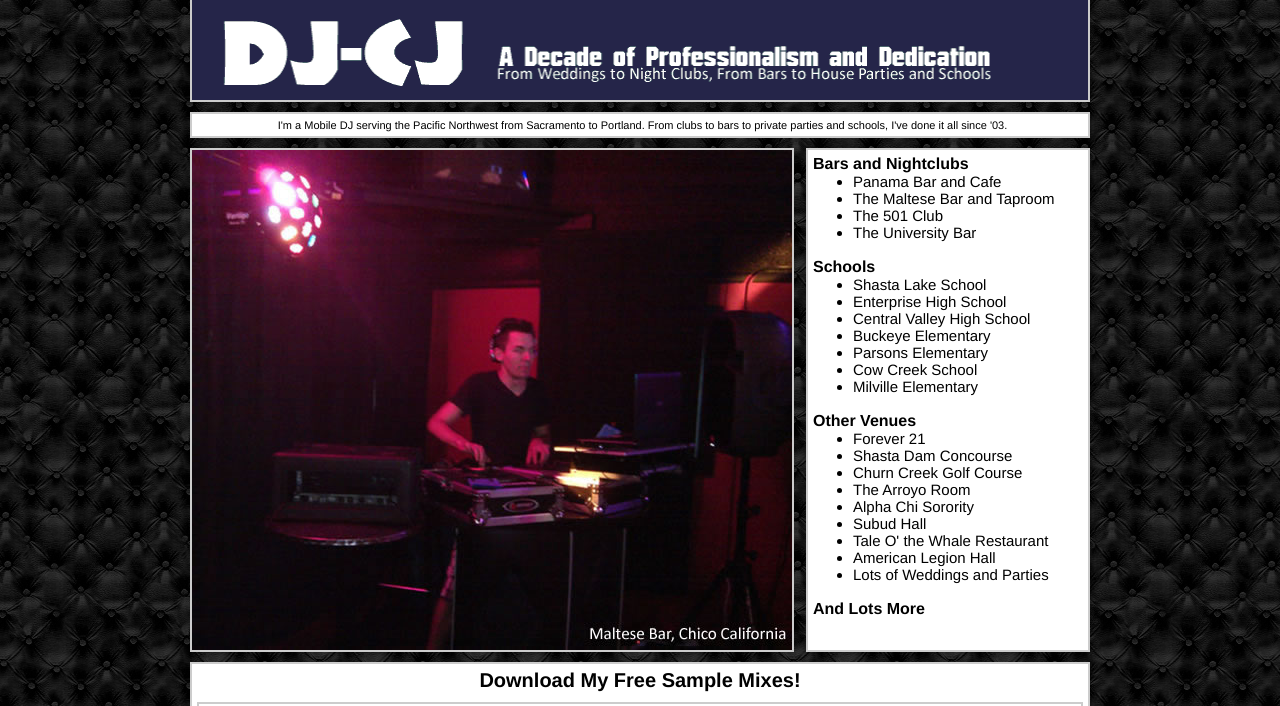
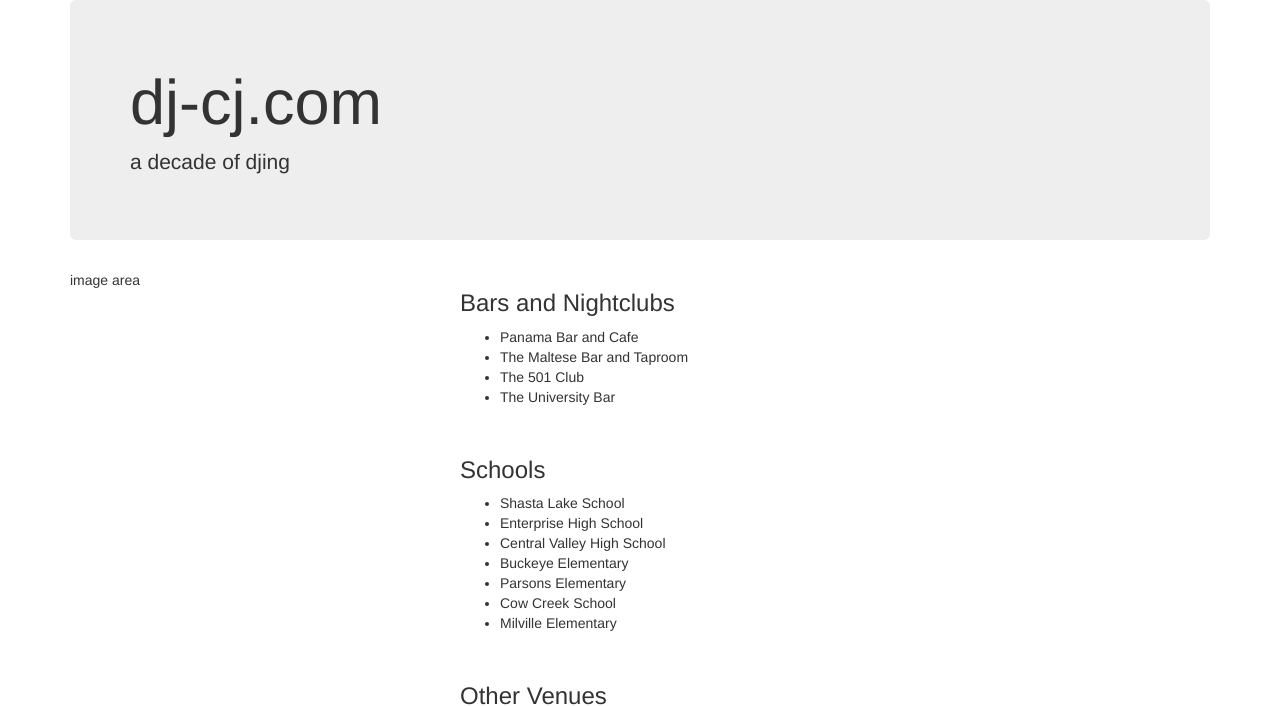
Before and after one commit to cjtrowbridge/dj-cj.com, a PHP site: page / in a window 1280 px wide. Shown: the top 706 px of the page. Run offline with PHP 8.4, Linux system fonts and the light colour scheme; some libraries are stand-ins or nearby versions.

Commit message:
Update index.php
Converted to Bootstrap 4

```diff
--- a/index.php
+++ b/index.php
@@ -1,226 +1,38 @@
-<!DOCTYPE HTML PUBLIC "-//W3C//DTD HTML 4.01 Transitional//EN" "http://www.w3.org/TR/html4/loose.dtd">
-<html>
+<!DOCTYPE html>
+<html lang="en">
 	<head>
-<title>DJ CJ - A Decade of DJing: Weddings to Nightclubs; Bars to House Parties and Schools Across the Pacific Northwest.</title>
+		<title>dj-cj.com</title>
 
-<meta name="description" content="DJ-CJ is a Disc Jockey serving the Pacific Northwest from Sacramento to Portland; specializing in schools, weddings, parties, and the bar and nightclub scene.">
-<meta name="keywords" content="DJ, Disc, Jockey, Chico, Portland, Sacramento, Redding, California, Oregon, Mobile, Party, Music, Wedding, School, Bar, Club, Disc Jockey">
-<meta http-equiv="Content-Type" content="text/html; charset=iso-8859-1">
-<link rel="shortcut icon" href="images/favicon.gif">
+		<!-- Required meta tags always come first -->
+		<meta charset="utf-8">
+		<meta name="viewport" content="width=device-width, initial-scale=1, shrink-to-fit=no">
+		<meta http-equiv="x-ua-compatible" content="ie=edge">
 
-
-<META HTTP-EQUIV="CACHE-CONTROL" CONTENT="NO-CACHE">
-<META HTTP-EQUIV="EXPIRES" CONTENT="Mon, 22 Jul 2002 11:12:01 GMT">
-<meta name="author" content="CJ Trowbridge">
-<meta name="viewport" content="width=900, initial-scale=1">
-
-<meta name="twitter:card" content="summary_large_image">
-<meta name="twitter:site" content="@djcj88">
-<meta name="twitter:creator" content="@djcj88">
-<meta name="twitter:title" content="DJ-CJ.com">
-<meta name="twitter:description" content="DJ CJ - A Decade of DJing: Weddings to Nightclubs; Bars to House Parties and Schools Across the Pacific Northwest.">
-<meta name="twitter:image" content="http://dj-cj.com/images/favicon.gif">
-
-<meta property="og:title" content="DJ-CJ.com">
-<meta property="og:type" content="website">
-<meta property="og:url" content="http://dj-cj.com/">
-<meta property="og:image" content="http://dj-cj.com/images/favicon.gif">
-
-<meta name="application-name" content="DJ-CJ.com"/>
-<meta name="msapplication-TileColor" content="#0071bb"/>
-<meta name="msapplication-TileImage" content="http://dj-cj.com/images/favicon.gif"/>
-
-<meta charset="UTF-8">
-
-<link rel="apple-touch-icon" href="http://dj-cj.com/images/favicon.gif"/>
-<link rel="apple-touch-startup-image" href="http://dj-cj.com/images/favicon.gif">
-
-<style>
-	.mix_headline{
-		text-align: center;
-		font-weight: bold;
-		font-size: 20px;
-		padding: 5px;
-	}
-	.mix{
-		padding: 5px;
-		margin: 5px;
-		border: 2px solid #cccccc;
-	}
-	.mix a{
-		color: #000;
-		font-weight: bold;
-	}
-	#contact{
-		text-align:center;
-	}
-	.heading{
-		margin-bottom: 10px;
-		margin-top: -10px;
-		border: 2px solid #cccccc;
-	}
-	.heading img{
-		max-width: 100%;
-	}
-	.clearer{clear:both;}
-	body{
-		min-width: 900px;
-		font-family: Helvetica;
-		background-image:url(images/bg.jpg);
-		background-attachment:fixed;
-	}
-	#wrapper{
-		min-width:900px;
-		width: 900px;
-		margin: 0px auto;
-	}
-	.body_text{
-		padding: 5px;
-	}
-	.body_text h1{
-		margin: 0px;
-		padding: 0px;
-		font-size: 20px;
-	}
-	p{
-		margin: 0px;
-		text-indent: 5px;
-		padding: 5px;
-	}
-	#form{
-		padding: 5px;
-		float: left;
-		width: 210px;
-	}
-	#form .i{
-		width: 200px;
-	}
-	#form textarea{
-		height: 150px;
-	}
-	#footer, #footer a{
-		text-align: center;
-		color: #ffffff;
-		font-size: 12px;
-	}
-	#l_cols{
-		float: left;
-		width: 600px;
-	}
-	#r_cols{
-		float: right;
-		width: 280px;
-		background-color:#FFFFFF;
-		border: 2px solid #cccccc;
-		height: 500px;
-	}
-	#slideshow img{
-		width: 100%;
-		min-width: 100%;
-		max-width: 100%;
-		border: 2px solid #cccccc;
-	}
-	#resume{
-		padding: 5px;
-		font-size: 15px;
-	}
-	h1{
-		margin: 0px; padding: 0px; font-size: 16px; font-weight: bold; text-align:center; margin-bottom: 10px;
-	}
-	h2{
-		margin: 0px; padding: 0px; font-size: 16px;
-	}
-	#resume ul{
-		margin: 0px;
-	}
-	#bottom_box{
-		clear: both;
-		background-color:#FFFFFF;
-		border: 2px solid #cccccc;
-		margin-top: 10px;
-		font-size: 16px;
-	}
-	#gear table{
-		margin: 0px auto;
-	}
-	#gear{
-		padding: 5px;
-	}
-	#bio{
-		background-color:#FFFFFF;
-		border: 2px solid #cccccc;
-		margin-bottom: 10px;
-		font-size: 11px;
-		text-align:center;
-	}
-	#bio_bottom{
-		padding: 5px;
-	}
-	#form h2{
-		margin-bottom: 5px;
-	}
-</style>
-
-
-
-<script type="text/javascript">
-var image1=new Image();
-image1.src="images/dj-cj-018.jpg";
-var image2=new Image();
-image2.src="images/dj-cj-001.jpg";
-var image3=new Image();
-image3.src="images/dj-cj-012.jpg";
-var image4=new Image();
-image4.src="images/dj-cj-013.jpg";
-var image5=new Image();
-image5.src="images/dj-cj-002.jpg";
-var image6=new Image();
-image6.src="images/dj-cj-003.jpg";
-var image7=new Image();
-image7.src="images/dj-cj-004.jpg";
-var image8=new Image();
-image8.src="images/dj-cj-011.jpg";
-var image9=new Image();
-image9.src="images/dj-cj-005.jpg";
-var image10=new Image();
-image10.src="images/dj-cj-006.jpg";
-var image11=new Image();
-image11.src="images/dj-cj-007.jpg";
-var image12=new Image();
-image12.src="images/dj-cj-008.jpg";
-var image13=new Image();
-image13.src="images/dj-cj-009.jpg";
-var image14=new Image();
-image14.src="images/dj-cj-010.jpg";
-</script>
+		<!-- Bootstrap CSS -->
+		<link rel="stylesheet" href="https://maxcdn.bootstrapcdn.com/bootstrap/4.0.0-alpha.2/css/bootstrap.min.css" integrity="sha384-y3tfxAZXuh4HwSYylfB+J125MxIs6mR5FOHamPBG064zB+AFeWH94NdvaCBm8qnd" crossorigin="anonymous">
 	</head>
 	<body>
-<div id="wrapper">
-	<div id="content">
-		<div class="heading">
-			<img src="images/banner4.gif"  width="896" height="100" alt="DJ CJ - A Decade of DJing: Weddings to Nightclubs; Bars to House Parties and Schools Across the Pacific Northwest.">
+		<div class="container">
+			<div class="jumbotron">
+				<h1>dj-cj.com</h1>
+				<p>a decade of djing</p>
 			</div>
-		<div id="bio">
-			<p>I'm a Mobile DJ serving the Pacific Northwest from Sacramento to Portland. From
-			clubs to bars to private parties and schools, I've
-			done it all since '03.</p>
+
 		</div>
-		<div class="clearer"></div>
-		<div id="l_cols">
-			<div id="slideshow">
-				<img name="slideshow" width="600" height="500" id="slideshow" src="images/dj-cj-018.jpg" alt="DJ CJ" />
+		<div class="container">
+			<div class="row">
+				<div class="col-xs-12 col-md-4">
+					image area
 				</div>
-		</div>
-		<div id="r_cols">
-			<div id="resume">
-				<h2>Bars and Nightclubs</h2>
+				<div class="col-xs-12 col-md-8">
+					<h3>Bars and Nightclubs</h3>
 					<ul>
 						<li>Panama Bar and Cafe</li>
 						<li>The Maltese Bar and Taproom</li>
 						<li>The 501 Club</li>
 						<li>The University Bar</li>
 					</ul><br>
-				<h2>Schools</h2>
+					<h3>Schools</h3>
 					<ul>
 						<li>Shasta Lake School</li>
 						<li>Enterprise High School</li>
@@ -230,7 +42,7 @@ image14.src="images/dj-cj-010.jpg";
 						<li>Cow Creek School</li>
 						<li>Milville Elementary</li>
 					</ul><br>
-				<h2>Other Venues</h2>
+					<h3>Other Venues</h3>
 					<ul>
 						<li>Forever 21</li>
 						<li>Shasta Dam Concourse</li>
@@ -243,14 +55,12 @@ image14.src="images/dj-cj-010.jpg";
 						<li>Lots of Weddings and Parties</li>
 					</ul><br>
 					<h2>And Lots More</h2>
-				<div class="clearer"></div>
 				</div>
-			<div class="clearer"></div>
 			</div>
-		<div class="clearer"></div>
-		<div id="bottom_box">
-			<div class="mix_headline">Download My Free Sample Mixes!</div>
-			<div class="mix">
+			<div class="row">
+				<div class="col-xs-12">
+					<h3>Download My Free Sample Mixes!</h3>
+					<div>
 						<iframe width="100%" height="166" scrolling="no" frameborder="no" src="https://w.soundcloud.com/player/?url=https%3A//api.soundcloud.com/tracks/122797726&amp;color=ff6600&amp;auto_play=true&amp;show_artwork=true"></iframe>
 						<br><br><h2>Progressive Dance (Click Here to Download Now!)</h2>
 						<p>This mix contains 24 progressive dance tracks, from a great mix session
@@ -260,9 +70,9 @@ image14.src="images/dj-cj-010.jpg";
 						mix does contain explicit lyrics.</p>
 					</div>
 				</div>
-		<div class="clearer"></div>
-		<div id="bottom_box">
-			<div id="gear">
+			</div>
+			<div class="row">
+				<div class="col-xs-12">
 					<table>
 						<tr>
 							<td><img src="images/eon-r.gif" height="100" alt="JBL EON"></td>
@@ -280,27 +90,16 @@ image14.src="images/dj-cj-010.jpg";
 						<b>Email:</b> <a href="mailto:chris.j.trowbridge@gmail.com">chris.j.trowbridge@gmail.com</a>
 					</div>
 				</div>
-			<div class="clearer"></div>
+			</div>
+			<div class="row">
+				<div class="col-xs-12">
+						Copyright <a href="http://www.cjtrowbridge.com/" target="_blank">CJ Trowbridge</a> 2010-2016, All Rights Reserved.<br>
 				</div>
 			</div>
 		</div>
-<div class="clearer"> &nbsp;</div>
-<div id="footer">
-	Copyright <a href="http://www.cjtrowbridge.com/" target="_blank">Chris Trowbridge</a> 2010, All Rights Reserved.<br>
-</div>
-<script type="text/javascript">
-var step=1;
-function slideit(){
-if (!document.images)
-return
-document.images.slideshow.src=eval("image"+step+".src");
-if (step<14)
-step++;
-else
-step=1;
-setTimeout("slideit()",5000);
-}
-slideit();
-</script>
+
+		<!-- jQuery first, then Bootstrap JS. -->
+		<script src="https://ajax.googleapis.com/ajax/libs/jquery/2.1.4/jquery.min.js"></script>
+		<script src="https://maxcdn.bootstrapcdn.com/bootstrap/4.0.0-alpha.2/js/bootstrap.min.js" integrity="sha384-vZ2WRJMwsjRMW/8U7i6PWi6AlO1L79snBrmgiDpgIWJ82z8eA5lenwvxbMV1PAh7" crossorigin="anonymous"></script>
 	</body>
 </html>
```
Lines whose indentation alone changed are shown as unchanged.
